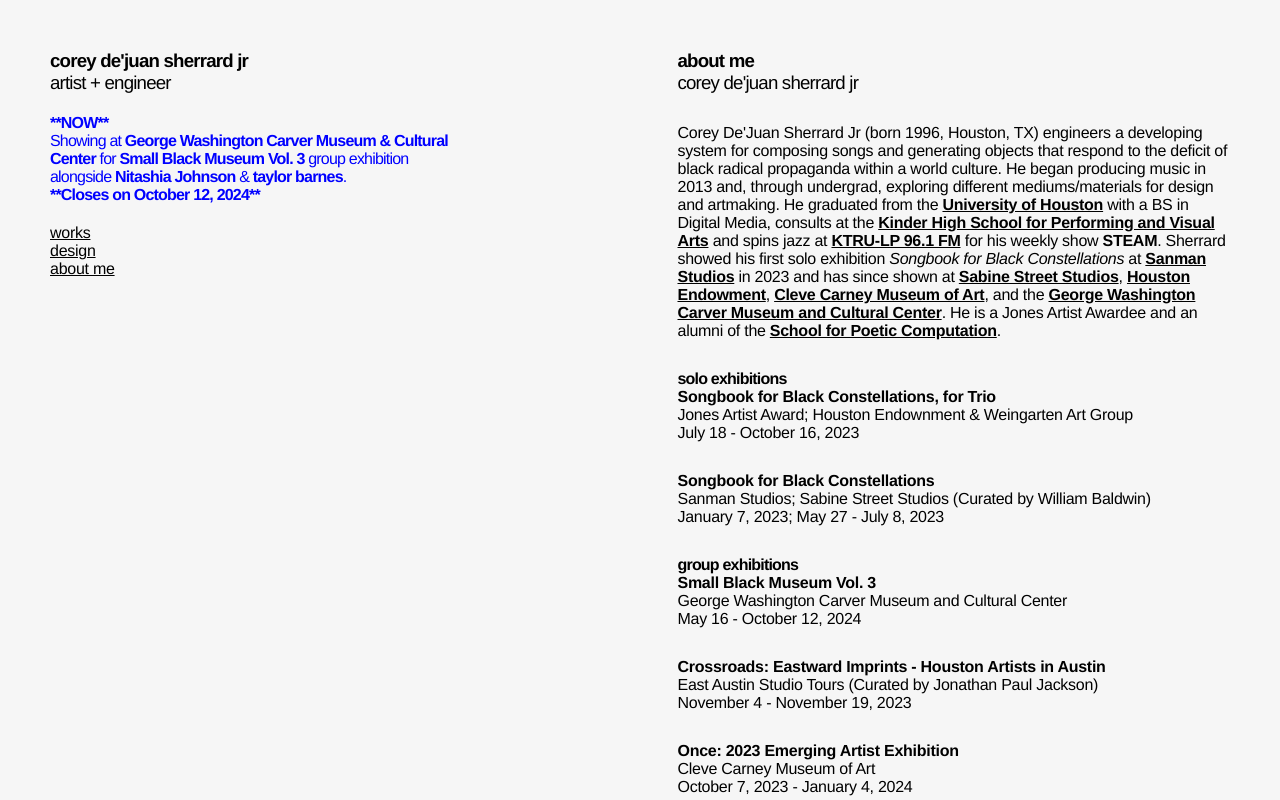
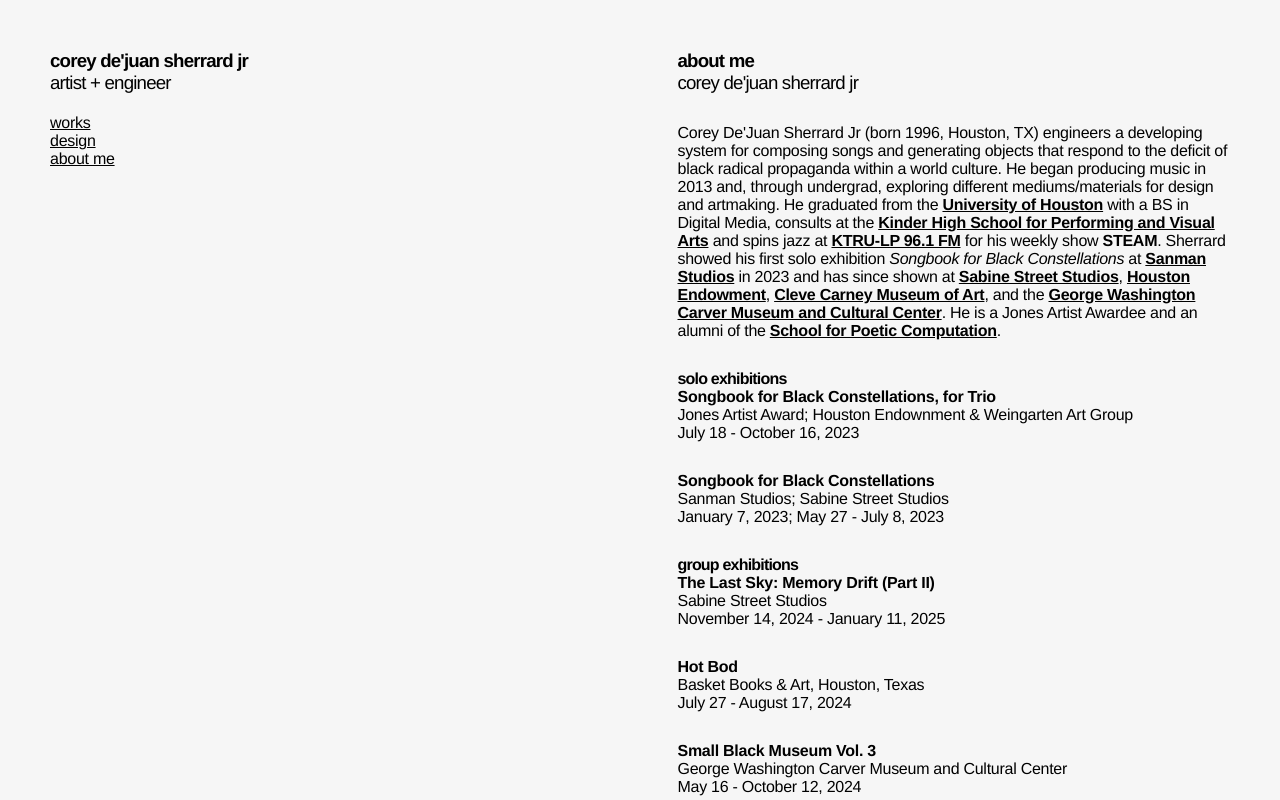
Before and after one commit to cds-j/cds-j-site, a React (Create React App) app: page /about-me in a window 1280 px wide. Shown: the top 800 px of the page. Built offline with nearby package versions, Linux system fonts and the light colour scheme.

Commit message:
Updated about me

```diff
--- a/src/components/_aboutme.js
+++ b/src/components/_aboutme.js
@@ -24,11 +24,21 @@
         </p>
         <p>
           <b>Songbook for Black Constellations</b><br/>
-          Sanman Studios; Sabine Street Studios (Curated by William Baldwin)<br/>
+          Sanman Studios; Sabine Street Studios<br/>
           January 7, 2023; May 27 - July 8, 2023
         </p>
 
         <h3>group exhibitions</h3>
+        <p>
+          <b>The Last Sky: Memory Drift (Part II)</b><br/>
+          Sabine Street Studios<br/>
+          November 14, 2024 - January 11, 2025
+        </p>
+        <p>
+          <b>Hot Bod</b><br/>
+          Basket Books & Art, Houston, Texas<br/>
+          July 27 - August 17, 2024
+        </p>
         <p>
           <b>Small Black Museum Vol. 3</b><br/>
           George Washington Carver Museum and Cultural Center<br/>
@@ -36,7 +46,7 @@
         </p>
         <p>
           <b>Crossroads: Eastward Imprints - Houston Artists in Austin</b><br/>
-          East Austin Studio Tours (Curated by Jonathan Paul Jackson)<br/>
+          East Austin Studio Tours<br/>
           November 4 - November 19, 2023
         </p>
         <p>
--- a/src/components/_header.js
+++ b/src/components/_header.js
@@ -21,19 +21,24 @@
       <header>
         <h1>corey de'juan sherrard jr</h1>
         <h2>artist + engineer</h2>
-        <div id="update">
+      </header>
+      <Nav/>
+    </div>
+  )
+}
+
+// copy the update div underneath at the bottom of the header tag above whenever
+// you have something to share as far as updates
+
+/*
+<div id="update">
           <h3>**NOW**</h3>
           <h4>
             Showing at <b>George Washington Carver Museum & Cultural Center</b> for <b>Small Black Museum Vol. 3</b> group exhibition alongside <b>Nitashia Johnson</b> & <b>taylor barnes</b>.<br/>
             <b>**Closes on October 12, 2024**</b>
           </h4>
         </div>
-      </header>
-      <Nav/>
-    </div>
-  )
-}
-
+*/
 // <li><Link to="/design">design</Link></li>
 // <li><Link to="/programming">programming</Link></li>
 
```
